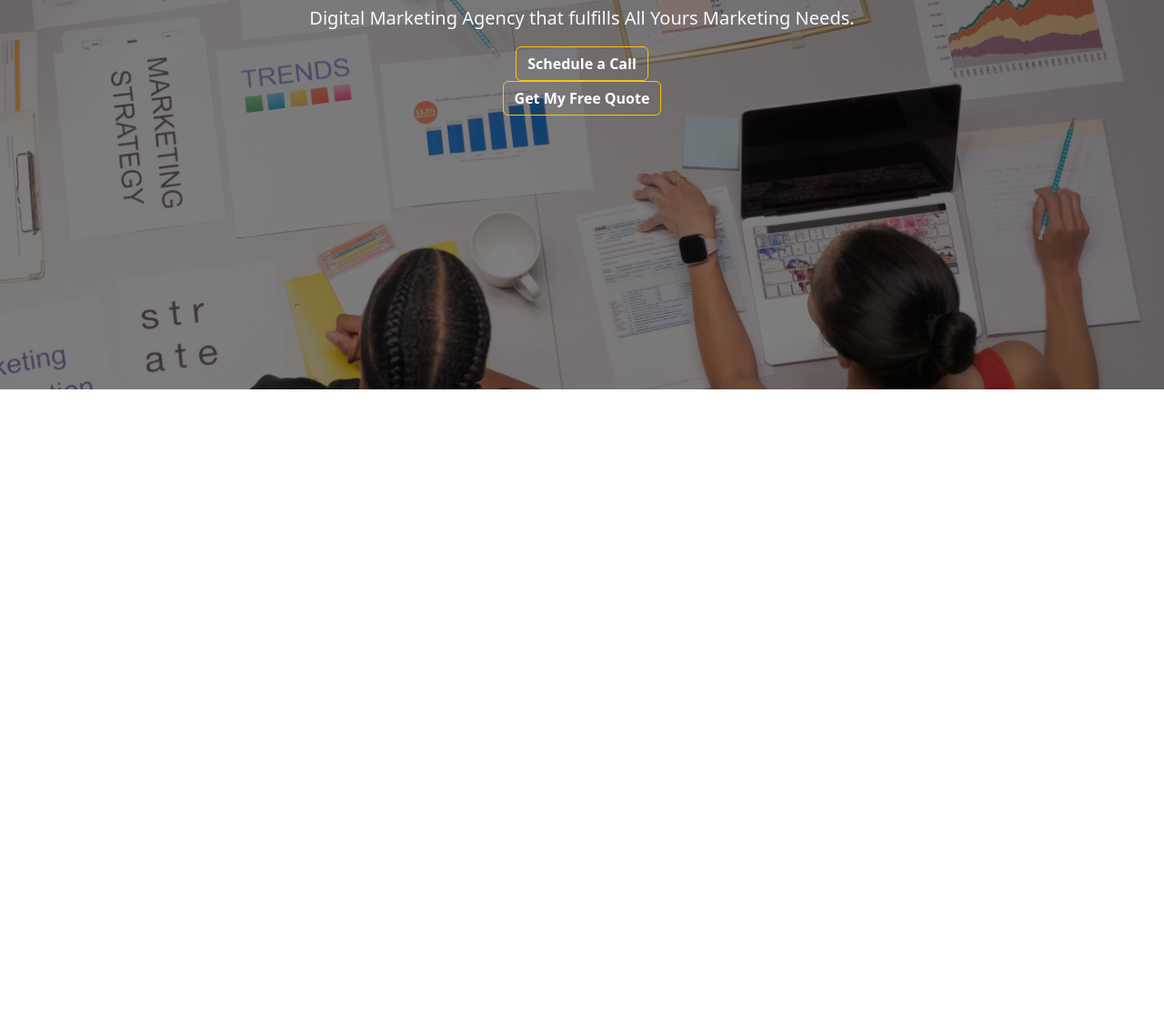
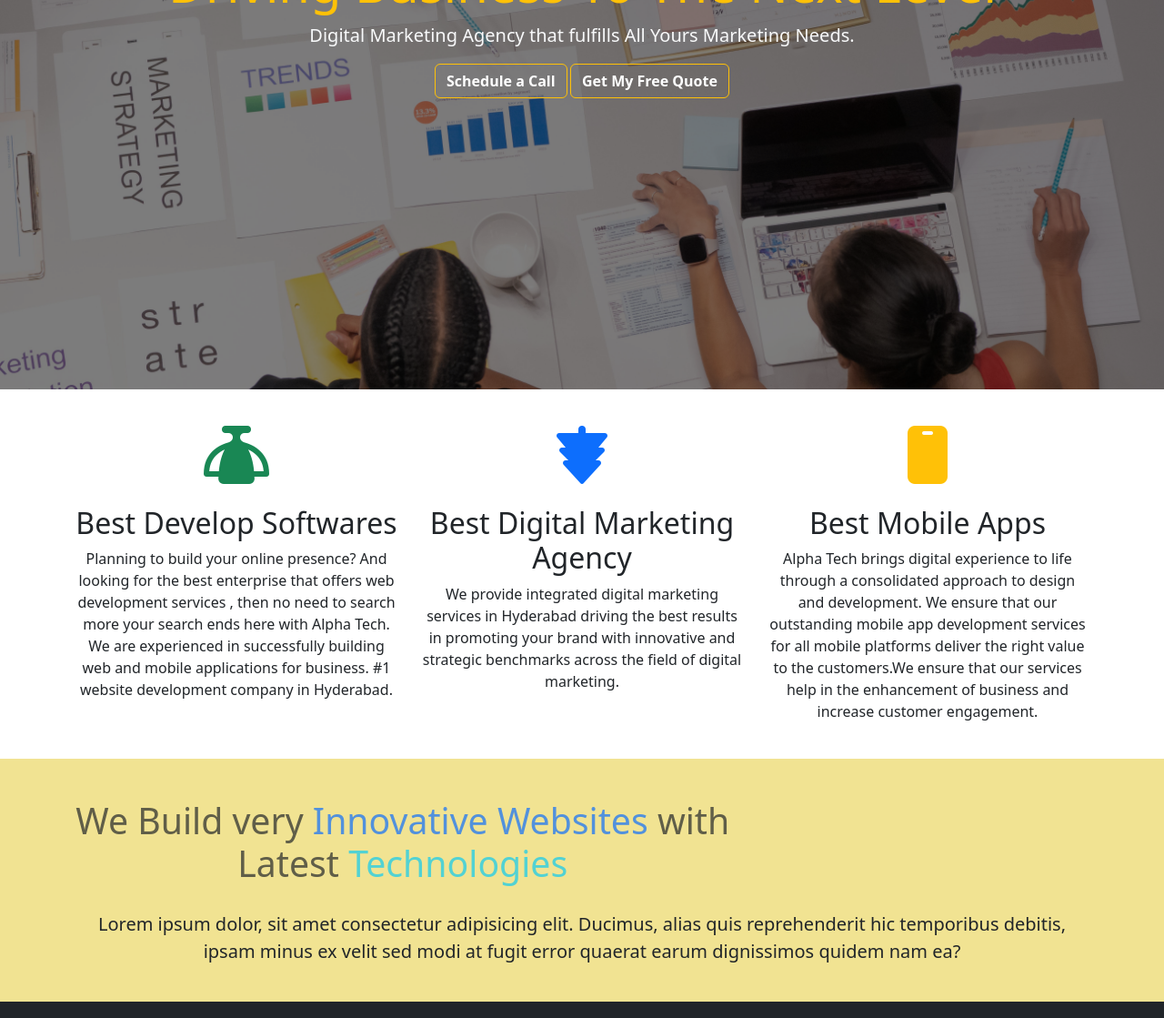
Before and after one commit to mukramalpha/Alpha, a website: page src/index.html in a window 1280 px wide. Shown: the part 439-1558 px from the top of the page at 91% size. Before the commit the page ends 867 px from the top, so only its background shows below. Drawn offline with nearby package versions, Linux system fonts and the light colour scheme.

Commit message:
"background added"

```diff
--- a/package.json
+++ b/package.json
@@ -1,8 +1,10 @@
 {
   "dependencies": {
+    "@fortawesome/fontawesome-free": "^6.5.1",
     "animate.css": "^4.1.1",
     "bootstrap": "^5.3.2",
     "bootstrap-icons": "^1.11.3",
+    "font-awesome-icons": "^1.6.0",
     "jquery": "^3.7.1"
   }
 }
--- a/src/index.html
+++ b/src/index.html
@@ -9,6 +9,7 @@
     <link rel="stylesheet" href="/node_modules/bootstrap/dist/css/bootstrap.css">
     <link rel="stylesheet" href="style.css"/>
     <link rel="stylesheet" href="/node_modules/animate.css/animate.css"/>
+    <link rel="stylesheet" href="/node_modules/@fortawesome/fontawesome-free/css/all.css">
 </head>
 <body>
 
@@ -66,13 +67,63 @@
             <div class="text-white d-flex flex-column justify-content-center align-items-center h-100">
                 <h5 class="display-4 animate__animated animate__zoomIn delay-4s text-warning">Driving Business To The Next Level</h5>
                 <p class="lead animate__animated animate__flash delay-5s text-light">Digital Marketing Agency that fulfills All Yours Marketing Needs.</p>
-                <button class="btn btn-outline-warning fw-bold text-white">Schedule a Call</button>
-                <button class="btn btn-outline-warning fw-bold text-white">Get My Free Quote</button>
+                <div>
+                  <button class="btn btn-outline-warning fw-bold text-white animate__animated animate__backInUp">Schedule a Call</button>
+                <button class="btn btn-outline-warning fw-bold text-white animate__animated animate__backInUp">Get My Free Quote</button>
+                </div>
             </div>
         </div>
     </section>
 
+     <!--Services-->
+     <div>
+      <section id="feature" class="p-4  text-center">
+          <div class="container">
+              <div class="row">
+                  <div class="col-md-4">
 
+                      <i class="fa fa-trophy fa-spin fa-4x  p-3 text-success"></i>
+                      <h2 class="font-weight-bold mt-2">Best Develop Softwares</h2>
+                      <p>Planning to build your online presence? And looking for the best enterprise that offers web development services , then no need to search more your search ends here with Alpha Tech. We are experienced in successfully building web and mobile applications for business. #1 website development company in Hyderabad.</p>
+                  </div>
+                  <div class="col-md-4">
+                      <i class="fa fa-tree fa-spin fa-4x  p-3 text-primary"></i>
+                      <h2 class="font-weight-bold mt-2">Best Digital Marketing Agency</h2>
+                      <p>We provide integrated digital marketing services in Hyderabad driving the best results in promoting your brand with innovative and strategic benchmarks across the field of digital marketing.</p>
+                  </div>
+                  <div class="col-md-4">
+                      <i class="fa fa-mobile fa-spin fa-4x p-3 text-warning"></i>
+                      <h2 class="font-weight-bold mt-2">Best Mobile Apps </h2>
+                      <p>Alpha Tech brings digital experience to life through a consolidated approach to design and development. We ensure that our outstanding mobile app development services for all mobile platforms deliver the right value to the customers.We ensure that our services help in the enhancement of business and increase customer engagement. </p>
+                  </div>
+              </div>
+          </div>
+      </section>
+
+      <section class="p-4 yellow text-dark text-center">
+          <div class="container">
+              <div class="row">
+                  <div class="col">
+                      <h5 class="display-4 animate__animated animate__backInLeft animate__infinite	infinite animate__slow	1s">We Build very <span class="text-primary">Innovative Websites</span> with Latest <span class="text-info">Technologies</span></h5>
+                      <p class="lead">Lorem ipsum dolor, sit amet consectetur adipisicing elit. Ducimus, alias quis reprehenderit hic temporibus debitis, ipsam minus ex velit sed modi at fugit error quaerat earum dignissimos quidem nam ea?</p>
+                  </div>
+              </div>
+          </div>
+      </section>
+
+      <section class="bg-dark text-white">
+        <div class="container d-flex p-4 justify-content-between">
+              <a href="#">
+                <i class="fa-brands fa-whatsapp fa-4x p-3 text-success"></i>
+              </a>
+              <p class="lead h2 text-center p-4 text-info">READY TO GET STARTED?<br><br>
+                Reach us and get a perfect digital marketing plan for your business.</p>
+               <button type="button" class="btn btn-outline-info p-4 h1 fw-bold ">+91-6305867024</button>
+
+        </div>
+      </section>
+
+      </div>
 
 
 
--- a/src/style.css
+++ b/src/style.css
@@ -61,3 +61,7 @@
         width: 300px;
       height: 200px;
     }
+
+    .yellow{
+        background-color: #f1e392;
+    }
```
Also changed, not shown: 1 other file.
